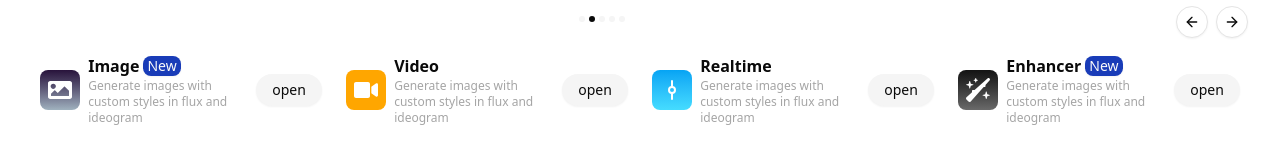
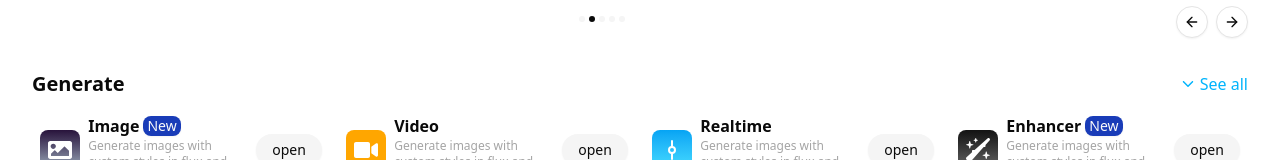
Before and after one commit to Shadrack04/cartolinks-assessment, a Next.js app: page / in a window 1280 px wide. Shown: the part 440-600 px from the top of the page. Built offline with nearby package versions, Linux system fonts and the light colour scheme.

Commit message:
add see all button

```diff
--- a/components/tools.tsx
+++ b/components/tools.tsx
@@ -1,9 +1,21 @@
 import React from "react";
 import ToolCard from "./tool-card";
 import { toolsData } from "@/data";
+import { IoIosArrowDown } from "react-icons/io";
 
 export default function Tools() {
   return (
+    <div className=" py-8">
+      <div className=" flex justify-between items-center">
+        <p className=" text-xl font-bold">Generate</p>
+        <a
+          href="#"
+          className=" text-[#01b4fc] flex items-center justify-center gap-1"
+        >
+          <IoIosArrowDown />
+          See all
+        </a>
+      </div>
       <div className=" grid grid-cols-1 md:grid-cols-3 lg:grid-cols-4 gap-2 mb-8">
         {toolsData.map((tool) => (
           <ToolCard
@@ -16,5 +28,6 @@ export default function Tools() {
           />
         ))}
       </div>
+    </div>
   );
 }
```
Lines whose indentation alone changed are shown as unchanged.
